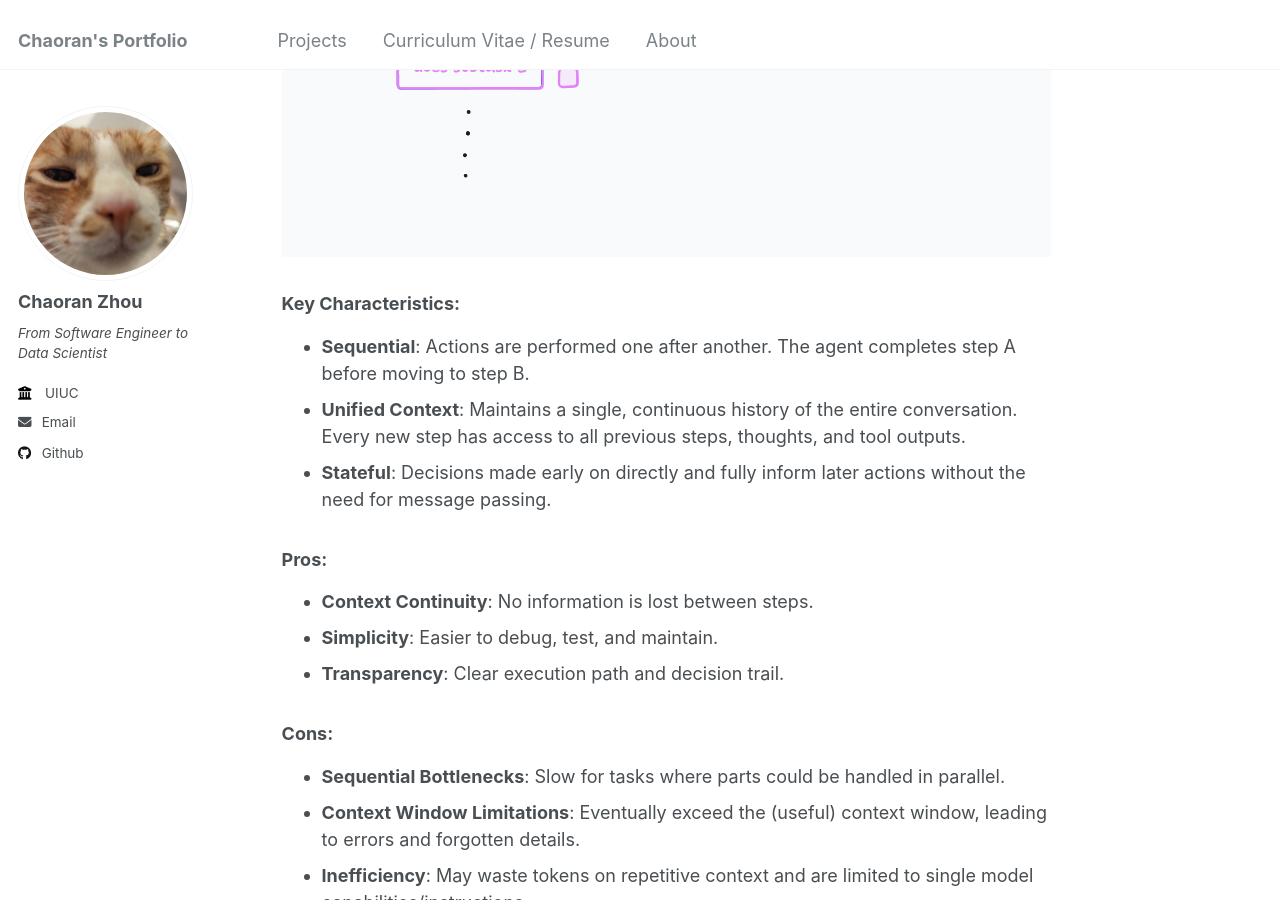
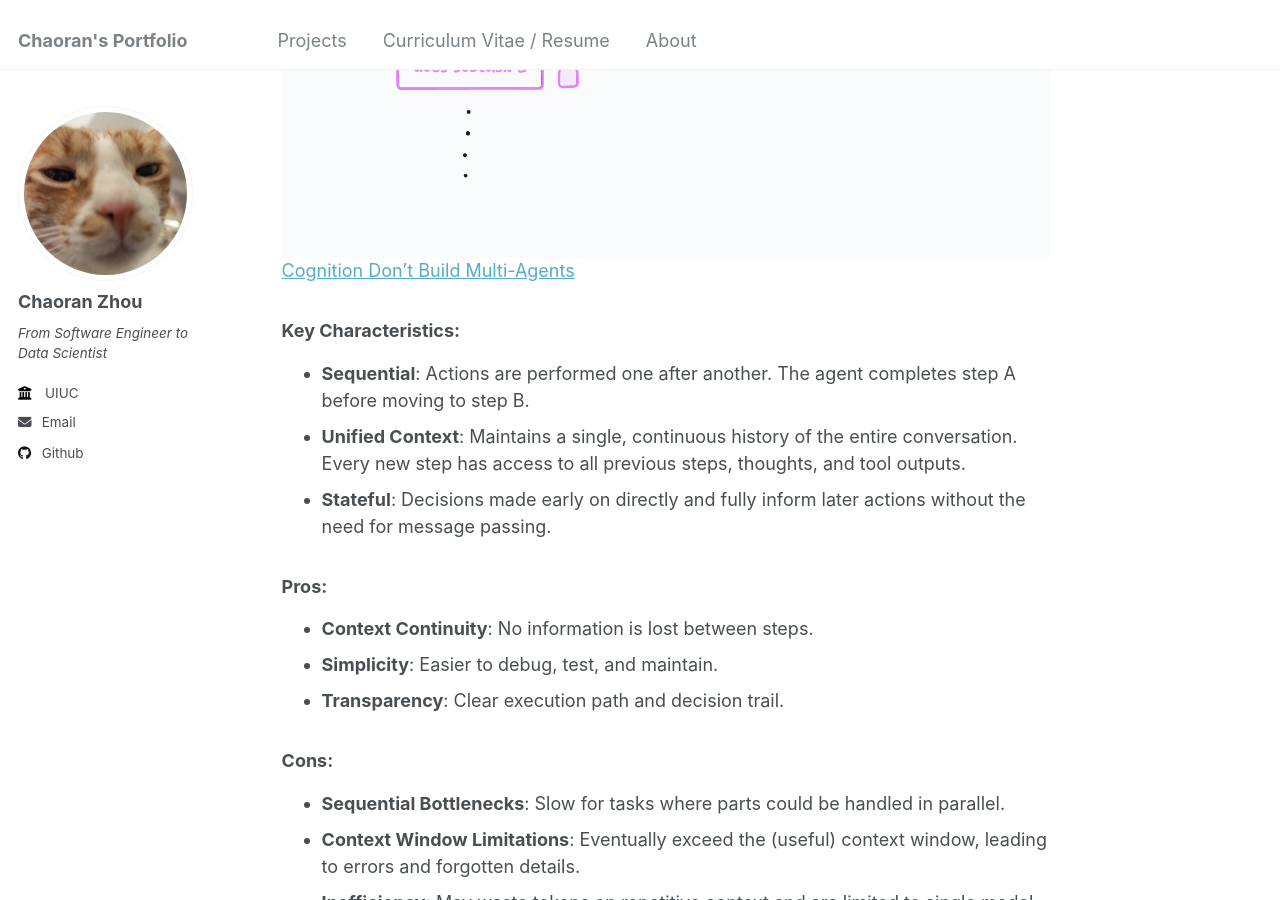
Before and after one commit to ranranrunforit/ranranrunforit.github.io, a Jekyll site: the page built from _projects/project-18.md, in a window 1280 px wide and 900 px high, scrolled down 1152 px. Built offline with Jekyll 4.4.1, drawn with Linux system fonts in a browser that asks for light colours.

Commit message:
Update project-18.md

```diff
--- a/_projects/project-18.md
+++ b/_projects/project-18.md
@@ -24,6 +24,7 @@ Before diving deeper, let's define an **AI agent**:
 A **single-agent system** operates as a "single process." Imagine it as one highly focused worker tackling a task from start to finish. It maintains a continuous thread of thought (memory) and action (tools) to ensure that every step is informed by everything that came before it.
 
 ![single_agent](/images/cognition.png)
+<a target="_blank" rel="noopener noreferrer" href="https://cognition.ai/blog/dont-build-multi-agents">Cognition Don’t Build Multi-Agents</a>
 
 ### Key Characteristics:
 * **Sequential**: Actions are performed one after another. The agent completes step A before moving to step B.
```
